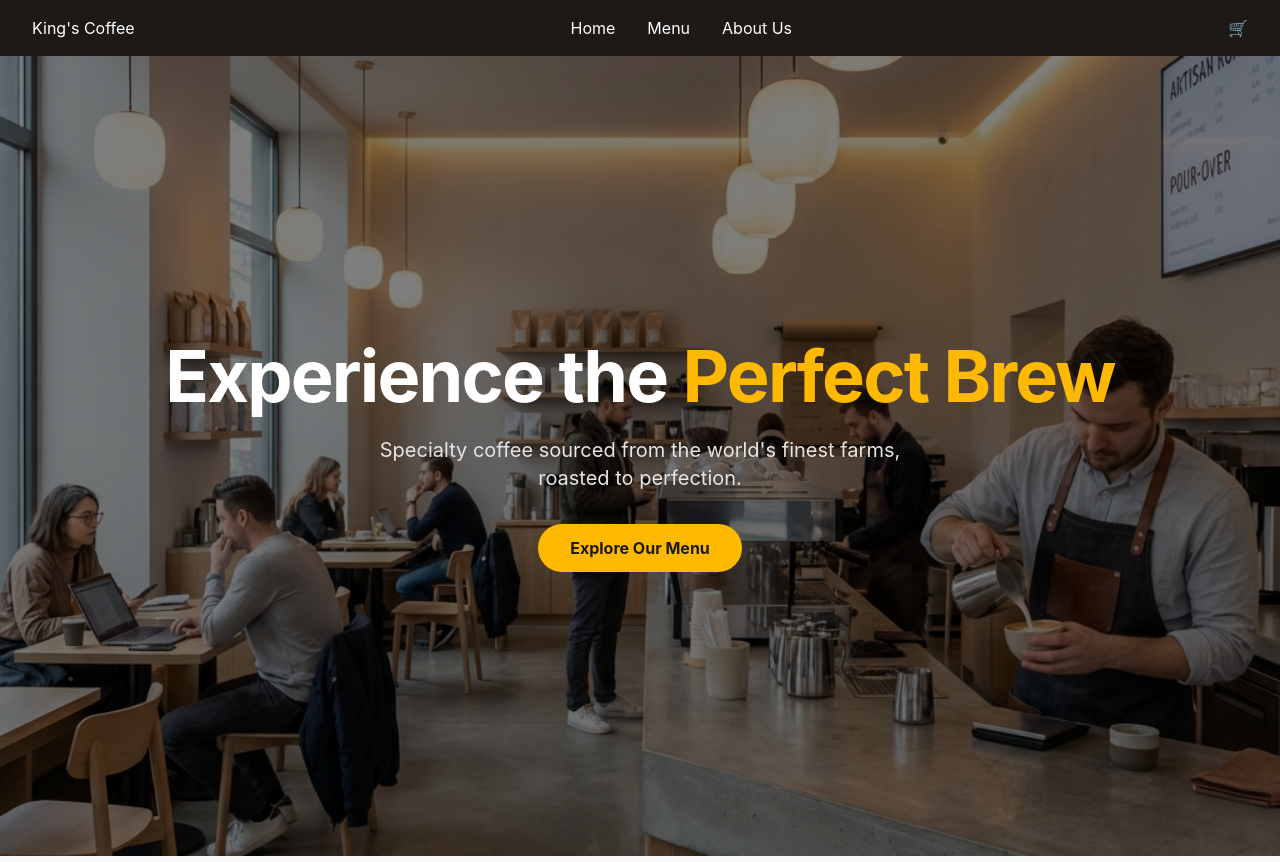
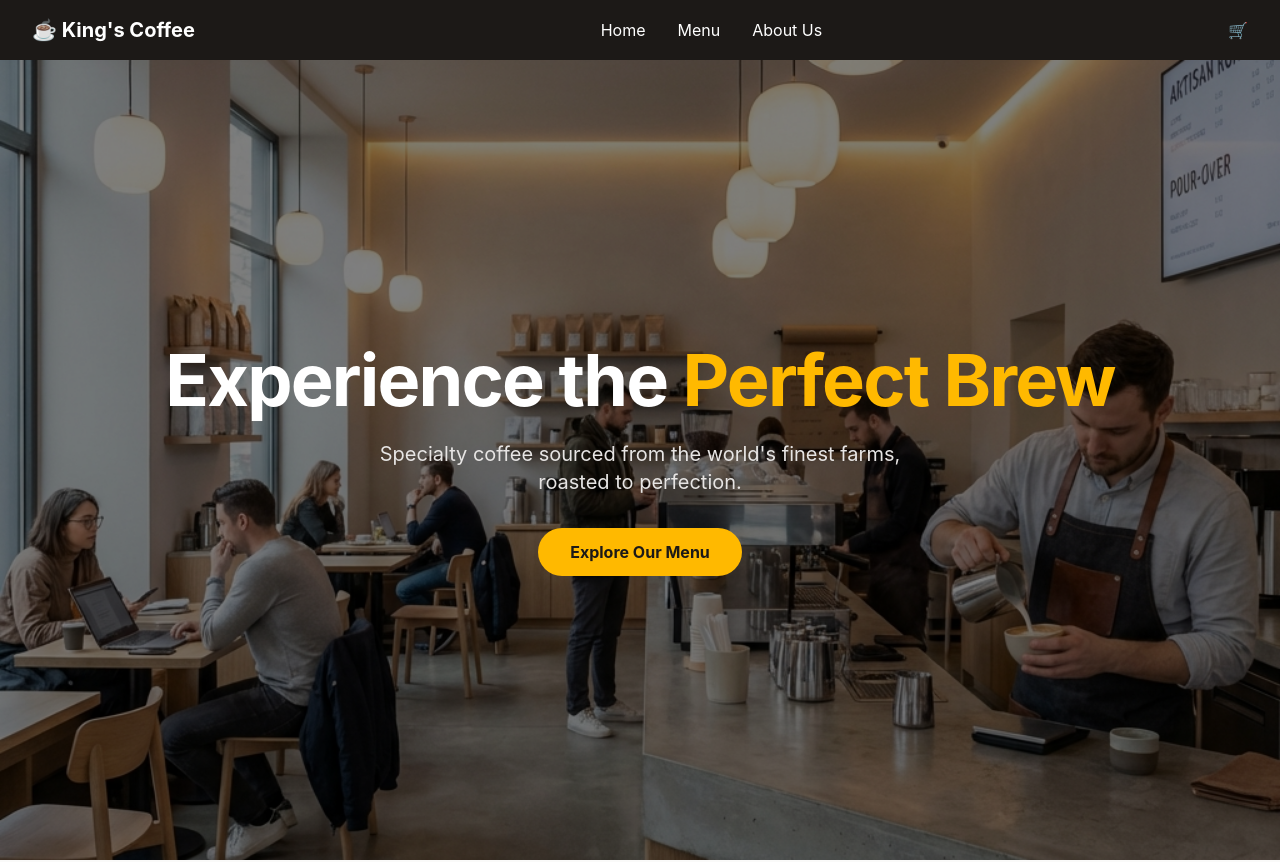
Before and after one commit to ChantellN/kings-coffee-react, a React (Vite) app: page / in a window 1280 px wide. Shown: the top 862 px of the page. Built offline with nearby package versions, Linux system fonts and the light colour scheme.

Commit message:
feat: sticky navbar and clickable logo

```diff
--- a/src/components/Navbar.jsx
+++ b/src/components/Navbar.jsx
@@ -6,9 +6,15 @@ const Navbar = () => {
   const totalItems = orderItems.reduce((sum, item) => sum + item.quantity, 0);
 
   return (
-    <nav className="bg-stone-900 text-white px-8 py-4 flex justify-between items-center">
+    <nav className="bg-stone-900 text-white px-8 py-4 flex justify-between items-center sticky top-0 z-50">
       {/* Left - Brand */}
-      <div>King's Coffee</div>
+      {/* Left - Brand */}
+      <Link
+        to="/"
+        className="text-xl font-bold hover:text-amber-400 flex items-center gap-2"
+      >
+        ☕ King's Coffee
+      </Link>
 
       {/* Middle - Links */}
       <div className="flex gap-8">
```
